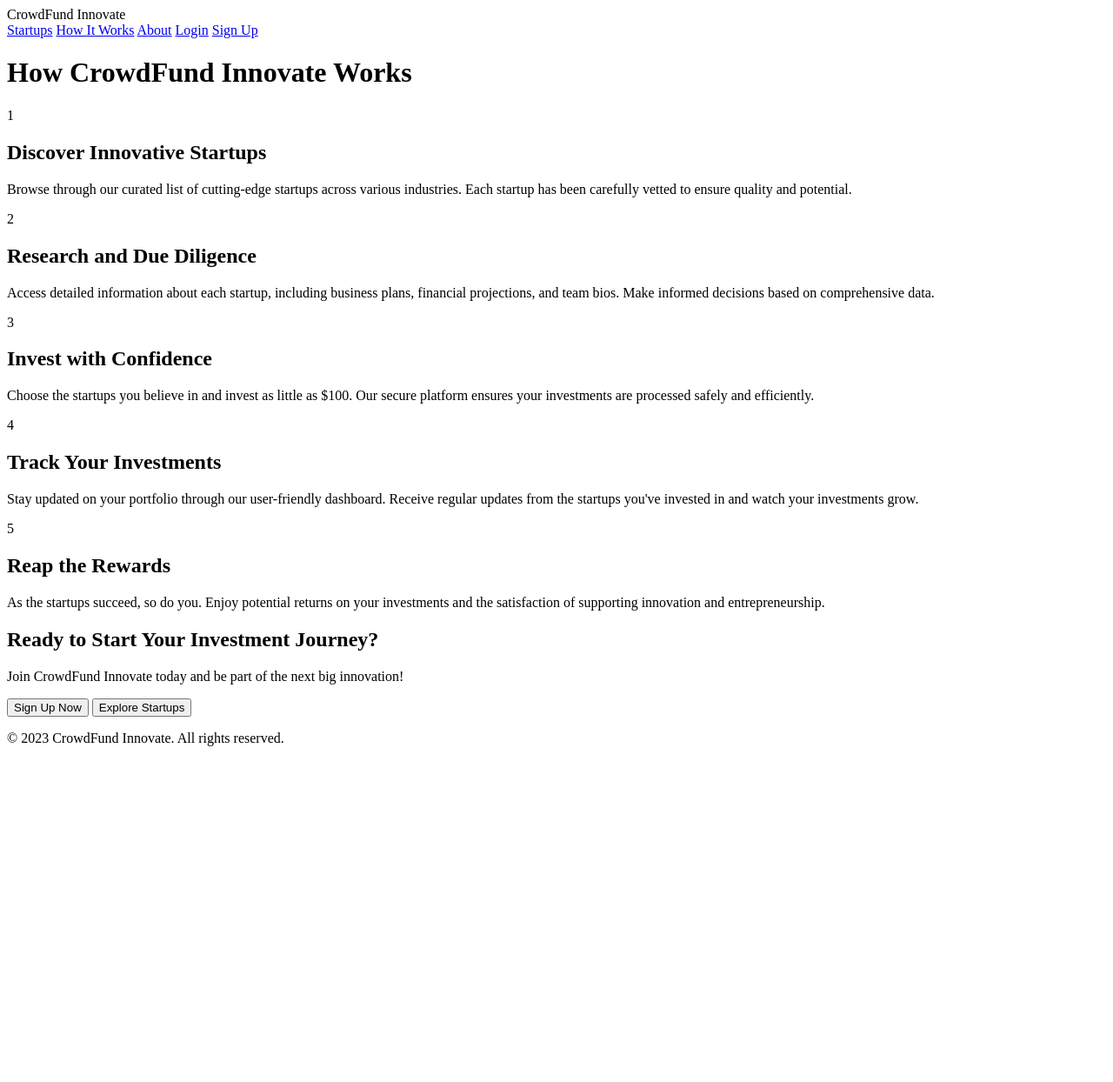
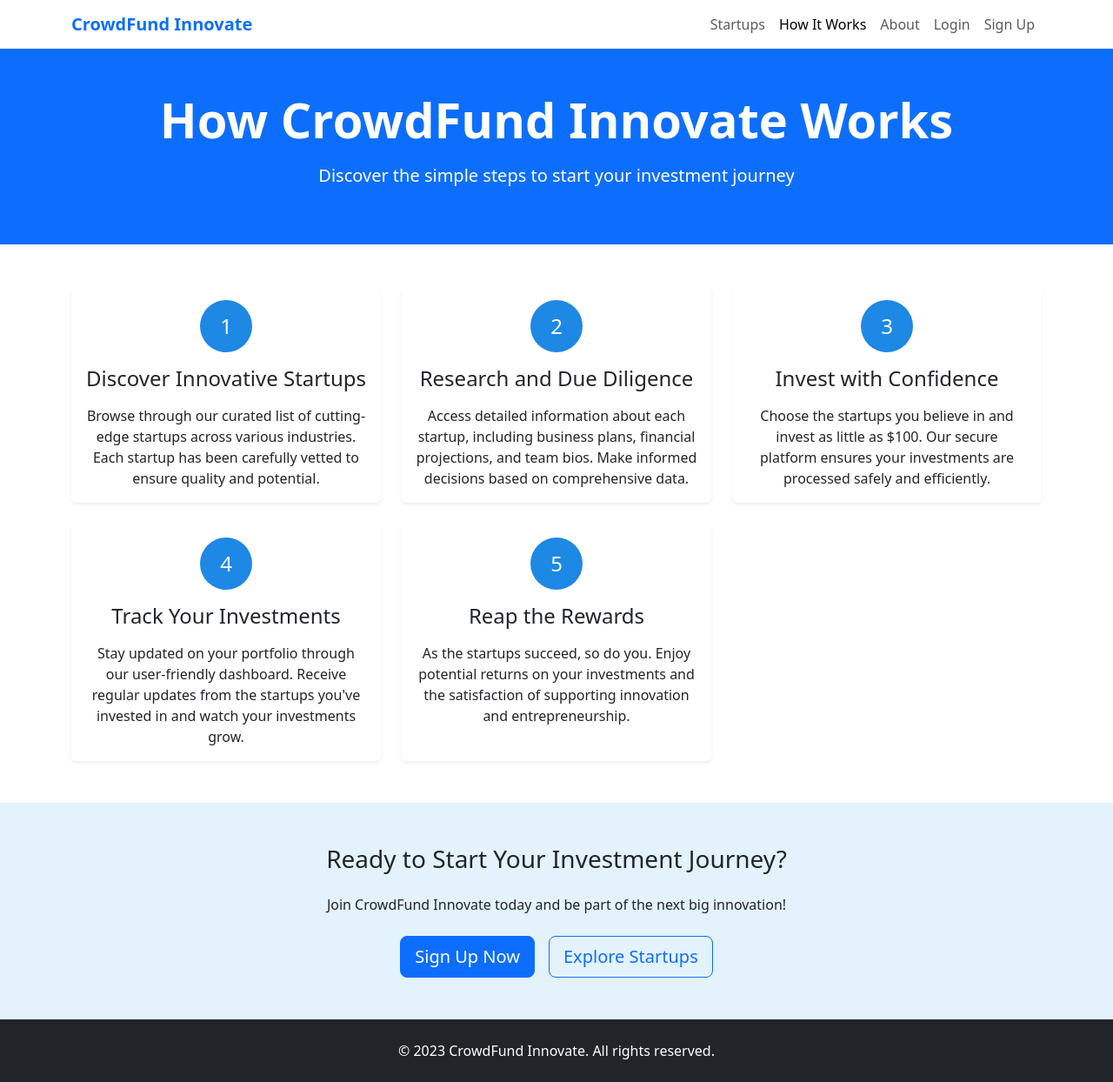
Before and after one commit to arnaudmkonan/crowdfunding, a FastAPI app: page /how-it-works in a window 1280 px wide. Shown: the whole page at 87% size. Before the commit the page ends 858 px from the top, so only its background shows below. Run offline with FastAPI, Linux system fonts and the light colour scheme; some libraries are stand-ins or nearby versions.

Commit message:
feat: use Bootstrap for a more stylish how-it-works page

```diff
--- a/app/templates/how_it_works.html
+++ b/app/templates/how_it_works.html
@@ -4,93 +4,138 @@
     <meta charset="UTF-8">
     <meta name="viewport" content="width=device-width, initial-scale=1.0">
     <title>How It Works - CrowdFund Innovate</title>
+    <link href="https://cdn.jsdelivr.net/npm/bootstrap@5.3.0-alpha1/dist/css/bootstrap.min.css" rel="stylesheet">
+    <link rel="stylesheet" href="https://cdn.jsdelivr.net/npm/bootstrap-icons@1.7.2/font/bootstrap-icons.css">
     <style>
-        /* Copy the CSS from the provided how_it_works.html */
+        .bg-primary-light {
+            background-color: #e3f2fd;
+        }
+        .step-icon {
+            width: 60px;
+            height: 60px;
+            background-color: #1e88e5;
+            color: white;
+            font-size: 1.5rem;
+            display: flex;
+            justify-content: center;
+            align-items: center;
+            border-radius: 50%;
+        }
     </style>
 </head>
 <body>
-    <header>
-        <div class="container">
-            <nav>
-                <div class="logo">CrowdFund Innovate</div>
-                <div class="nav-links">
-                    <a href="/startups">Startups</a>
-                    <a href="/how-it-works">How It Works</a>
-                    <a href="/about">About</a>
-                    <a href="/login">Login</a>
-                    <a href="/signup">Sign Up</a>
+    <header class="bg-white shadow-sm">
+        <nav class="navbar navbar-expand-lg navbar-light container">
+            <div class="container-fluid">
+                <a class="navbar-brand fw-bold text-primary" href="/">CrowdFund Innovate</a>
+                <button class="navbar-toggler" type="button" data-bs-toggle="collapse" data-bs-target="#navbarNav">
+                    <span class="navbar-toggler-icon"></span>
+                </button>
+                <div class="collapse navbar-collapse" id="navbarNav">
+                    <ul class="navbar-nav ms-auto">
+                        <li class="nav-item"><a class="nav-link" href="/startups">Startups</a></li>
+                        <li class="nav-item"><a class="nav-link active" href="/how-it-works">How It Works</a></li>
+                        <li class="nav-item"><a class="nav-link" href="/about">About</a></li>
+                        <li class="nav-item"><a class="nav-link" href="/login">Login</a></li>
+                        <li class="nav-item"><a class="nav-link" href="/signup">Sign Up</a></li>
+                    </ul>
+                </div>
             </div>
         </nav>
-        </div>
     </header>
 
     <main>
+        <section class="bg-primary text-white py-5">
+            <div class="container text-center">
+                <h1 class="display-4 fw-bold mb-3">How CrowdFund Innovate Works</h1>
+                <p class="lead">Discover the simple steps to start your investment journey</p>
+            </div>
+        </section>
+
+        <section class="py-5">
             <div class="container">
-            <h1>How CrowdFund Innovate Works</h1>
-
-            <div class="process-container">
-                <div class="process-step">
-                    <div class="step-icon">1</div>
-                    <div class="step-content">
-                        <h2 class="step-title">Discover Innovative Startups</h2>
-                        <p>Browse through our curated list of cutting-edge startups across various industries. Each startup has been carefully vetted to ensure quality and potential.</p>
+                <div class="row g-4">
+                    <div class="col-md-6 col-lg-4">
+                        <div class="card h-100 border-0 shadow-sm">
+                            <div class="card-body d-flex flex-column align-items-center text-center">
+                                <div class="step-icon mb-3">1</div>
+                                <h3 class="card-title h4 mb-3">Discover Innovative Startups</h3>
+                                <p class="card-text">Browse through our curated list of cutting-edge startups across various industries. Each startup has been carefully vetted to ensure quality and potential.</p>
                             </div>
                         </div>
-
-                <div class="process-step">
-                    <div class="step-icon">2</div>
-                    <div class="step-content">
-                        <h2 class="step-title">Research and Due Diligence</h2>
-                        <p>Access detailed information about each startup, including business plans, financial projections, and team bios. Make informed decisions based on comprehensive data.</p>
+                    </div>
+                    <div class="col-md-6 col-lg-4">
+                        <div class="card h-100 border-0 shadow-sm">
+                            <div class="card-body d-flex flex-column align-items-center text-center">
+                                <div class="step-icon mb-3">2</div>
+                                <h3 class="card-title h4 mb-3">Research and Due Diligence</h3>
+                                <p class="card-text">Access detailed information about each startup, including business plans, financial projections, and team bios. Make informed decisions based on comprehensive data.</p>
                             </div>
                         </div>
-
-                <div class="process-step">
-                    <div class="step-icon">3</div>
-                    <div class="step-content">
-                        <h2 class="step-title">Invest with Confidence</h2>
-                        <p>Choose the startups you believe in and invest as little as $100. Our secure platform ensures your investments are processed safely and efficiently.</p>
+                    </div>
+                    <div class="col-md-6 col-lg-4">
+                        <div class="card h-100 border-0 shadow-sm">
+                            <div class="card-body d-flex flex-column align-items-center text-center">
+                                <div class="step-icon mb-3">3</div>
+                                <h3 class="card-title h4 mb-3">Invest with Confidence</h3>
+                                <p class="card-text">Choose the startups you believe in and invest as little as $100. Our secure platform ensures your investments are processed safely and efficiently.</p>
                             </div>
                         </div>
-
-                <div class="process-step">
-                    <div class="step-icon">4</div>
-                    <div class="step-content">
-                        <h2 class="step-title">Track Your Investments</h2>
-                        <p>Stay updated on your portfolio through our user-friendly dashboard. Receive regular updates from the startups you've invested in and watch your investments grow.</p>
+                    </div>
+                    <div class="col-md-6 col-lg-4">
+                        <div class="card h-100 border-0 shadow-sm">
+                            <div class="card-body d-flex flex-column align-items-center text-center">
+                                <div class="step-icon mb-3">4</div>
+                                <h3 class="card-title h4 mb-3">Track Your Investments</h3>
+                                <p class="card-text">Stay updated on your portfolio through our user-friendly dashboard. Receive regular updates from the startups you've invested in and watch your investments grow.</p>
                             </div>
                         </div>
-
-                <div class="process-step">
-                    <div class="step-icon">5</div>
-                    <div class="step-content">
-                        <h2 class="step-title">Reap the Rewards</h2>
-                        <p>As the startups succeed, so do you. Enjoy potential returns on your investments and the satisfaction of supporting innovation and entrepreneurship.</p>
+                    </div>
+                    <div class="col-md-6 col-lg-4">
+                        <div class="card h-100 border-0 shadow-sm">
+                            <div class="card-body d-flex flex-column align-items-center text-center">
+                                <div class="step-icon mb-3">5</div>
+                                <h3 class="card-title h4 mb-3">Reap the Rewards</h3>
+                                <p class="card-text">As the startups succeed, so do you. Enjoy potential returns on your investments and the satisfaction of supporting innovation and entrepreneurship.</p>
                             </div>
                         </div>
                     </div>
                 </div>
+            </div>
+        </section>
 
-        <div class="cta-section">
-            <div class="container">
-                <h2>Ready to Start Your Investment Journey?</h2>
-                <p>Join CrowdFund Innovate today and be part of the next big innovation!</p>
-                <div class="cta-buttons">
-                    <button class="cta-btn cta-btn-primary" onclick="window.location.href='/signup'">Sign Up Now</button>
-                    <button class="cta-btn cta-btn-secondary" onclick="window.location.href='/startups'">Explore Startups</button>
+        <section class="bg-primary-light py-5">
+            <div class="container text-center">
+                <h2 class="h3 mb-4">Ready to Start Your Investment Journey?</h2>
+                <p class="mb-4">Join CrowdFund Innovate today and be part of the next big innovation!</p>
+                <div class="d-flex justify-content-center gap-3">
+                    <a href="/signup" class="btn btn-primary btn-lg">Sign Up Now</a>
+                    <a href="/startups" class="btn btn-outline-primary btn-lg">Explore Startups</a>
                 </div>
             </div>
-        </div>
+        </section>
     </main>
 
-    <footer>
-        <div class="container">
-            <p>&copy; 2023 CrowdFund Innovate. All rights reserved.</p>
+    <footer class="bg-dark text-white py-4">
+        <div class="container text-center">
+            <p class="mb-0">&copy; 2023 CrowdFund Innovate. All rights reserved.</p>
         </div>
     </footer>
 
+    <script src="https://cdn.jsdelivr.net/npm/bootstrap@5.3.0-alpha1/dist/js/bootstrap.bundle.min.js"></script>
     <script>
-        // Copy the JavaScript from the provided how_it_works.html
+        // Add animation to cards on scroll
+        const observer = new IntersectionObserver((entries) => {
+            entries.forEach((entry) => {
+                if (entry.isIntersecting) {
+                    entry.target.classList.add('animate__animated', 'animate__fadeInUp');
+                }
+            });
+        }, { threshold: 0.1 });
+
+        document.querySelectorAll('.card').forEach((card) => {
+            observer.observe(card);
+        });
     </script>
 </body>
 </html>
```
Lines whose indentation alone changed are shown as unchanged.
